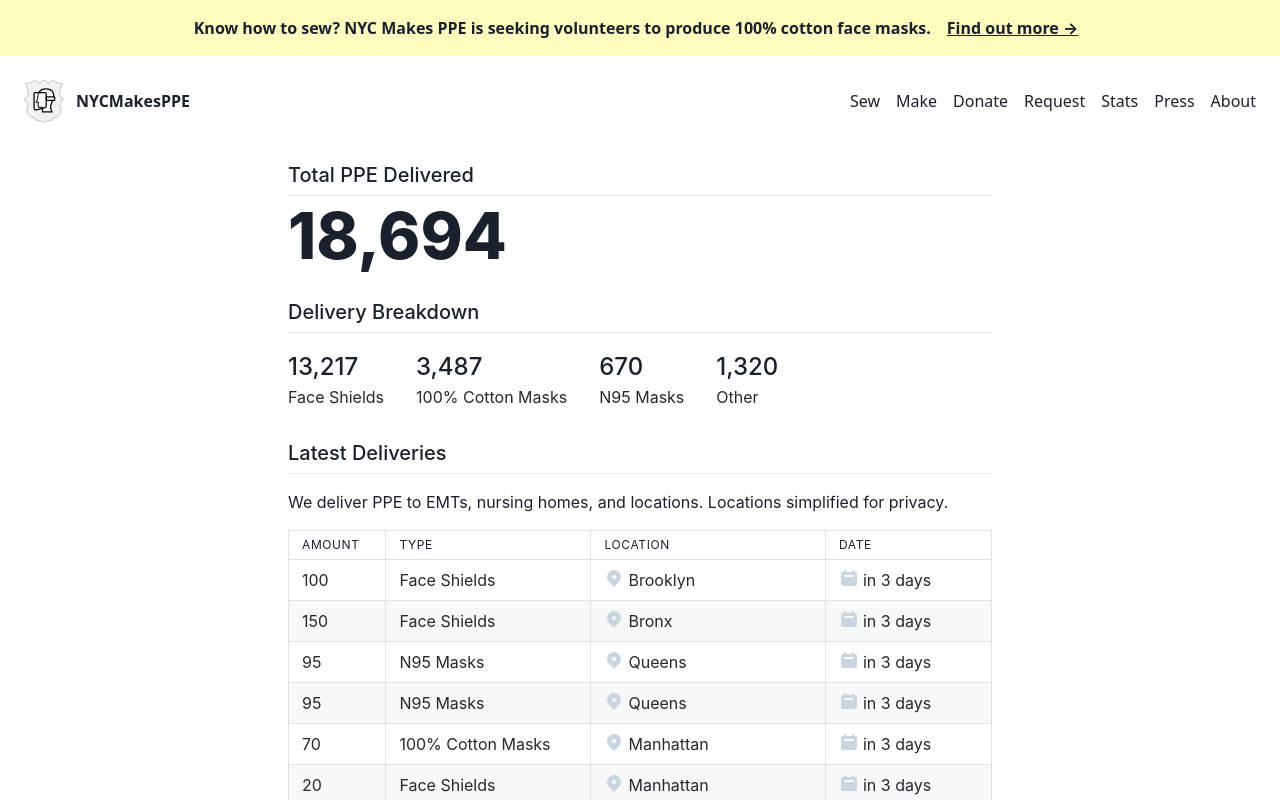
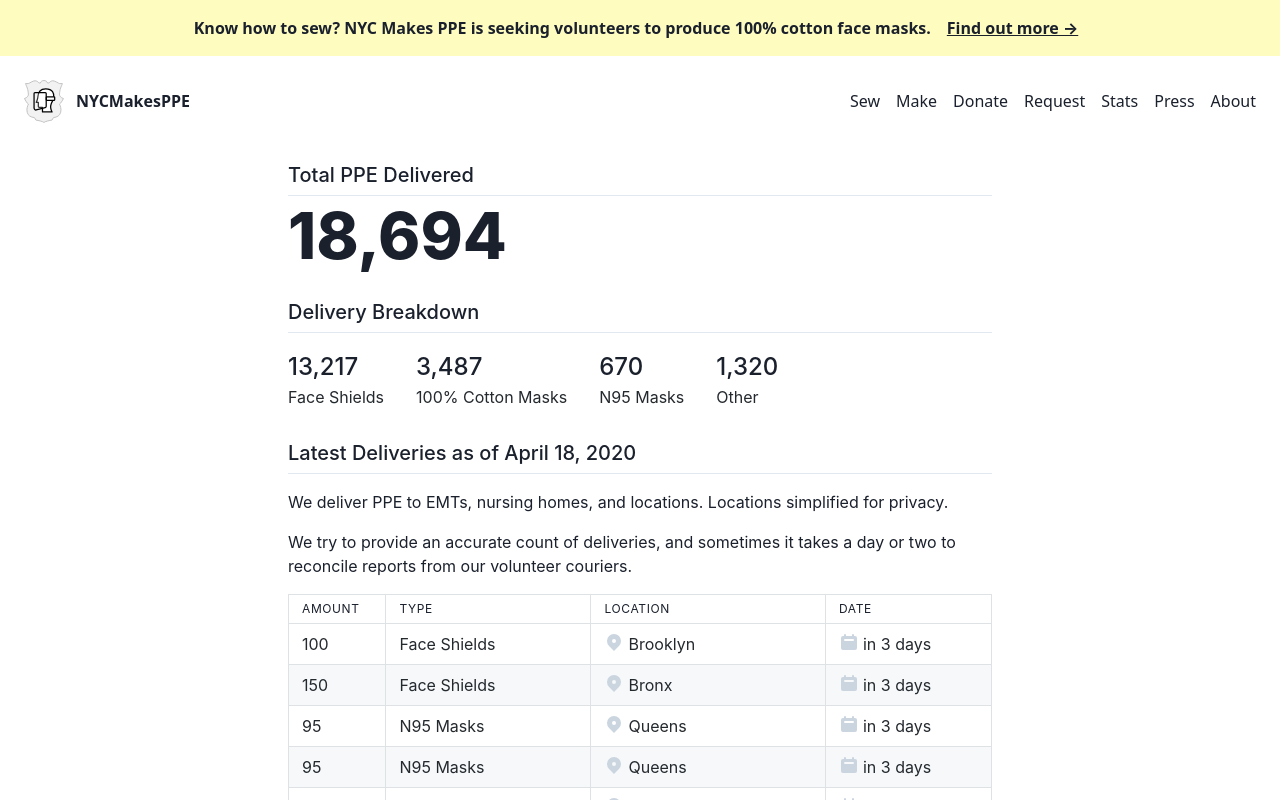
Before and after one commit to NYCPPE/nyc-makers-vs-covid, a Next.js app: page /stats in a window 1280 px wide. Shown: the top 800 px of the page. Built offline with nearby package versions, Linux system fonts and the light colour scheme; what @tailwindcss/ui would draw is missing.

Commit message:
Add when we last updated the delivery count and total count on homepage
Additionally, also add a statement that counts may not be updated for a few days
until we can ensure accuracy of our data being published here

```diff
--- a/components/deliveries.jsx
+++ b/components/deliveries.jsx
@@ -1,5 +1,5 @@
 import totals from './totals'
-import { format, formatDateDistance } from '../utils/utils'
+import { format, formatDate, formatDateDistance } from '../utils/utils'
 export let totalCount = 0
 
 export default ({ limit }) => {
@@ -72,11 +72,15 @@ export default ({ limit }) => {
         </div>
       </div>
       <div className="mt-2 py-2 border-b mb-4 text-xl leading-6 font-medium text-gray-900">
-        Latest Deliveries
+        Latest Deliveries as of {formatDate(totals[0].date)}
       </div>{' '}
       <p className="text-base leading-6 text-gray-900  hover:no-underline">
         We deliver PPE to EMTs, nursing homes, and locations. Locations
         simplified for privacy.
+      </p>{' '}
+      <p className="text-base leading-6 text-gray-900  hover:no-underline">
+        We try to provide an accurate count of deliveries, and sometimes it
+        takes a day or two to reconcile reports from our volunteer couriers.
       </p>{' '}
       {!limit && (
         <div className="align-middle inline-block min-w-full overflow-hidden">
--- a/components/totalcount.jsx
+++ b/components/totalcount.jsx
@@ -1,5 +1,5 @@
 import totals from './totals'
-import { format } from '../utils/utils'
+import { format, formatDate } from '../utils/utils'
 
 export default ({ limit }) => {
   let truncatedList = []
@@ -16,7 +16,7 @@ export default ({ limit }) => {
       >
         <span className="flex justify-between">
           <p className="text-base leading-6 font-medium text-pink-600  hover:no-underline">
-            Total PPE Delivered
+            Total PPE Delivered as of {formatDate(totals[0].date)}
           </p>
 
           <p className="text-base font-normal text-pink-600 ml-2">&rarr;</p>
--- a/utils/utils.js
+++ b/utils/utils.js
@@ -2,6 +2,7 @@ import {
   isYesterday,
   isToday,
   parse,
+  format as _formatDate,
   formatDistanceStrict,
   startOfToday
 } from 'date-fns'
@@ -21,3 +22,8 @@ export function formatDateDistance(date) {
     })
   }
 }
+
+export let formatDate = date => {
+  let latest = parse(date, 'MM/dd/yyyy', new Date())
+  return _formatDate(latest, 'MMMM d, yyyy')
+}
```
